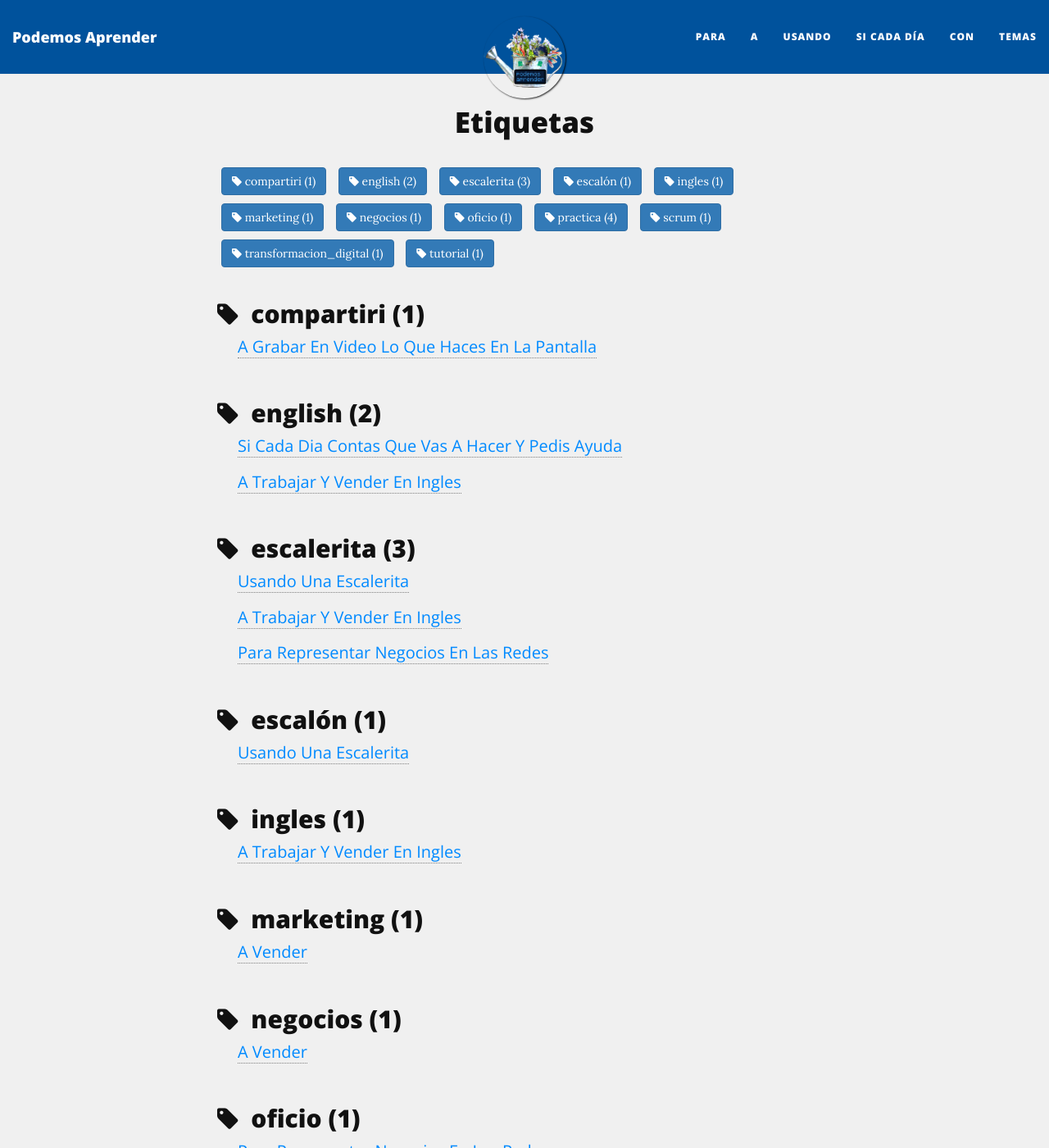
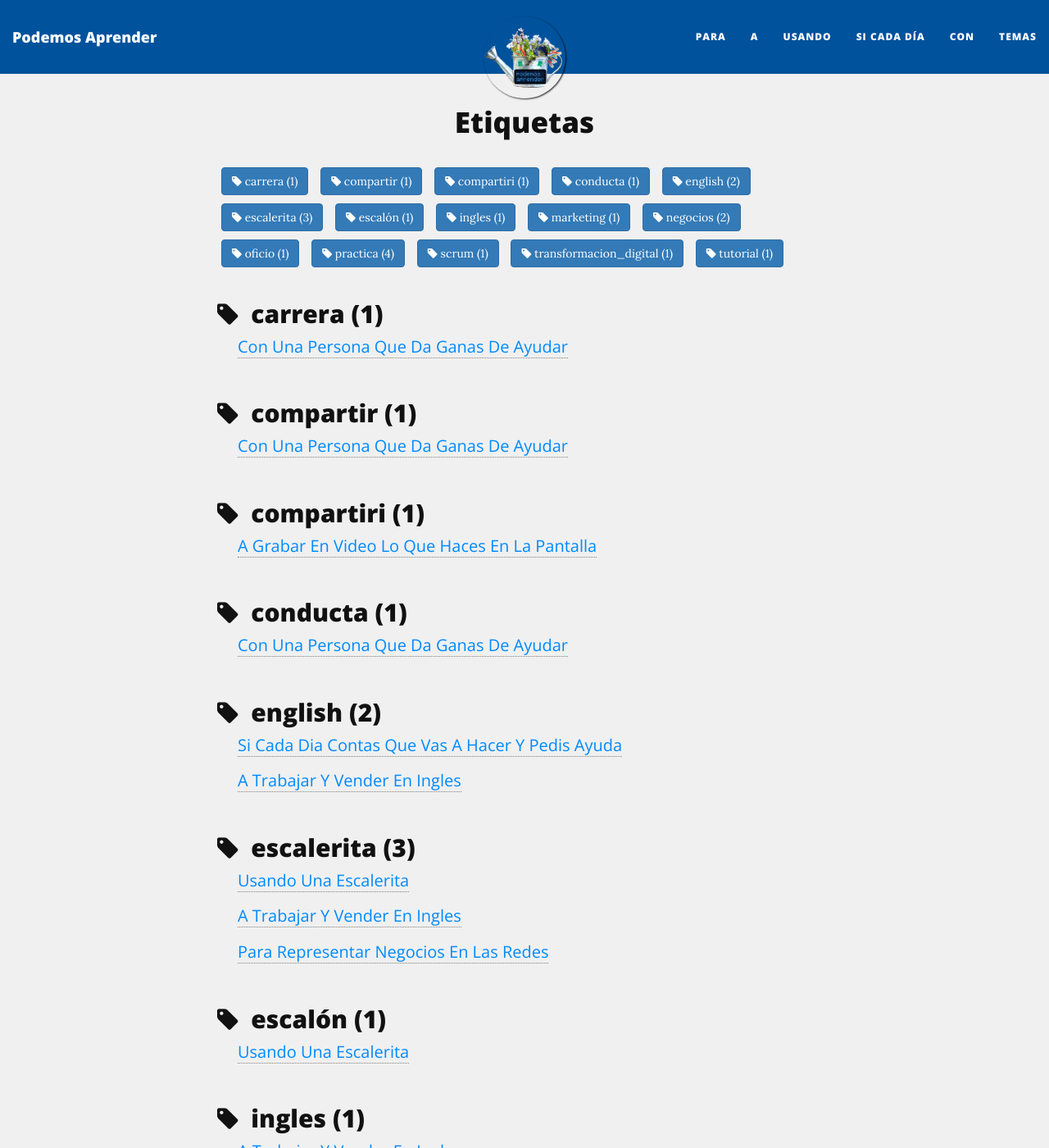
Before and after one commit to podemosaprender/podemosaprender.github.io, a Jekyll site: the page built from tags.html, in a window 1280 px wide and 1400 px high. Shown: the whole window at 82% size. Built offline with Jekyll 4.4.1, drawn with Linux system fonts in a browser that asks for light colours; nearby versions of some CDN libraries; some of the changed text lies outside the part shown.

```diff
--- /dev/null
+++ b/_contenidos/00marco/con-una-persona-que-da-ganas-de-ayudar.md
@@ -0,0 +1,15 @@
+---
+permalink: /con/una-persona-que-da-ganas-de-ayudar
+img: /img/ayudar-bici.jpg
+tags: [compartir,negocios,conducta,carrera]
+---
+
+¿Cómo se hace para conseguir ayuda?  (más importante primero)
+1. Creer que te podés encontrar {/con/la-persona-que-te-quiere-ayudar}
+2. {/con/esa-persona-en-mente} dedicate cada vez
+  1. {/a/explicar-mejor-que-queres}
+  2. {/a/mostrar-tu-compromiso}
+  3. {/a/facilitar-el-trabajo}
+  3. {/a/agradecer-mostrando-el-valor}
+
+En especial aprendé {/a/cuidar-el-tiempo}
```
Also changed, not shown: _contenidos/00marco/con-esa-persona-en-mente.md (added, +16 -0 lines), _contenidos/00marco/con-la-persona-que-te-quiere-ayudar.md (line endings or trailing spaces), img/mujer-laptop.jpg (added).
